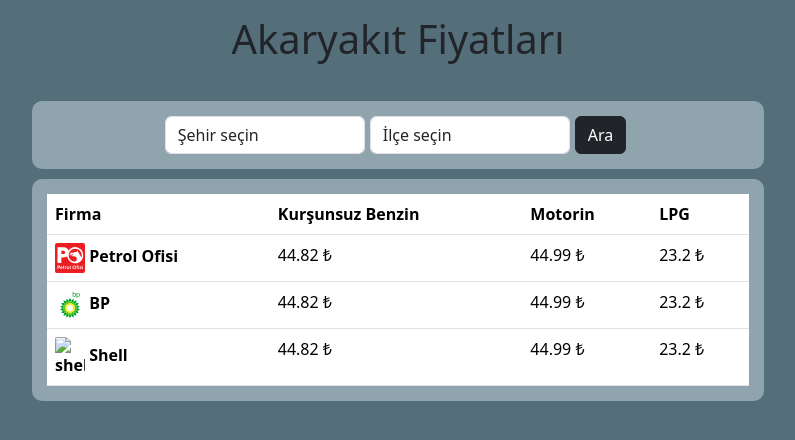
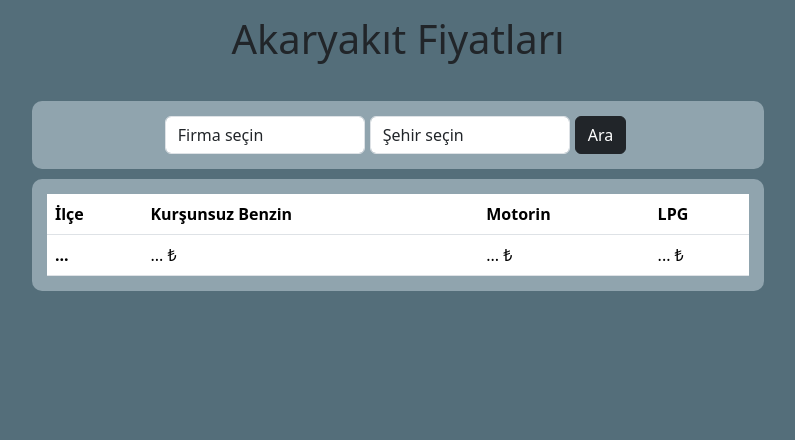
Before and after one commit to ulaskarakas/fuelPrices, a website: page public/index.html in a window 1280 px wide. Both pictures are taken after a click on the button "Ara". Shown: the whole page, without its empty margins (242-1037 px from the left). Drawn offline with nearby package versions, Linux system fonts and the light colour scheme; no server answers.

Commit message:
server.js, script.js & index.html modified

```diff
--- a/public/index.html
+++ b/public/index.html
@@ -32,15 +32,27 @@
                 <form>
                     <div class="form-row center" >
                         <div class="form-group form-margin form-width">
+                            <select id="brandSelect" class="form-control">
+                                <option selected>Firma seçin</option>
+                                <option value="Petrol Ofisi">Petrol Ofisi</option>
+                                <option value="Opet">Opet</option>
+                                <option value="Alpet">Alpet</option>
+                                <option value="Sunpet">Sunpet</option>
+                                <option value="Türkiye Petrolleri">Türkiye Petrolleri</option>
+                            </select>
+                        </div>
+                        <div class="form-group form-margin form-width">
                             <select id="citySelect" class="form-control">
                                 <option selected>Şehir seçin</option>
                             </select>
                         </div>
+                        <!--
                         <div class="form-group form-margin form-width">
                             <select id="districtSelect" class="form-control">
                                 <option selected>İlçe seçin</option>
                             </select>
                         </div>
+                        -->
                         <div class="form-group form-margin">
                             <button id="searchButton" class="btn btn-dark" onclick="search()" type="button">Ara</button>
                         </div>
@@ -51,7 +63,7 @@
                     <table class="table" style="margin: 0;">
                         <thead>
                           <tr>
-                            <th scope="col">Firma</th>
+                            <th scope="col">İlçe</th>
                             <th scope="col">Kurşunsuz Benzin</th>
                             <th scope="col">Motorin</th>
                             <th scope="col">LPG</th>
@@ -59,31 +71,10 @@
                         </thead>
                         <tbody>
                           <tr>
-                            <th>
-                                <img src="img/po-logo.svg" alt="po">
-                                Petrol Ofisi
-                            </th>
-                            <td>44.82 ₺</td>
-                            <td>44.99 ₺</td>
-                            <td>23.2 ₺</td>
-                          </tr>
-                          <tr>
-                            <th>
-                                <img src="img/bp-logo.svg" alt="bp">
-                                BP
-                            </th>
-                            <td>44.82 ₺</td>
-                            <td>44.99 ₺</td>
-                            <td>23.2 ₺</td>
-                          </tr>
-                          <tr>
-                            <th>
-                                <img src="img/shell-logo.svg" alt="shell">
-                                Shell
-                            </th>
-                            <td>44.82 ₺</td>
-                            <td>44.99 ₺</td>
-                            <td>23.2 ₺</td>
+                            <th id="thead">...</th>
+                            <td>... ₺</td>
+                            <td>... ₺</td>
+                            <td>... ₺</td>
                           </tr>
                         </tbody>
                       </table>
--- a/public/js/script.js
+++ b/public/js/script.js
@@ -1,17 +1,19 @@
 function search() {
+  const brandSelect = document.getElementById("brandSelect");
   const citySelect = document.getElementById("citySelect");
   const districtSelect = document.getElementById("districtSelect");
+  const selectedBrand = brandSelect.value;
   const selectedCity = citySelect.value;
-  const selectedDistrict = districtSelect.value;
+  //const selectedDistrict = districtSelect.value;
 
-  if (selectedCity) {
+  if (selectedCity && brandSelect) {
     console.log("test");
     fetch("/api/gasPrice", {
       method: "POST",
       headers: {
         "Content-Type": "application/json",
       },
-      body: JSON.stringify({ city: selectedCity, district: selectedDistrict }),
+      body: JSON.stringify({ city: selectedCity, /*district: selectedDistrict,*/ brand: selectedBrand}),
     })
       .then((response) => {
         // Yanıt başarılı mı kontrol edin
@@ -27,7 +29,7 @@
         console.error("Veri gönderme hatası:", error);
       });
   } else {
-    //alert("Lütfen bir şehir seçin");
+    alert("Lütfen bir şehir seçin");
   }
 }
 
@@ -44,7 +46,7 @@
         option.textContent = item.city;
         citySelect.appendChild(option);
       });
-
+      /*
       citySelect.addEventListener("change", function () {
         districtSelect.innerHTML = '<option value="">İlçe seçin</option>';
 
@@ -60,7 +62,7 @@
             districtSelect.appendChild(option);
           });
         }
-      });
+      });*/
     })
     .catch((error) => console.error("Veri çekme hatası:", error));
 });
```
Also changed, not shown: server.js (+14 -2 lines).
